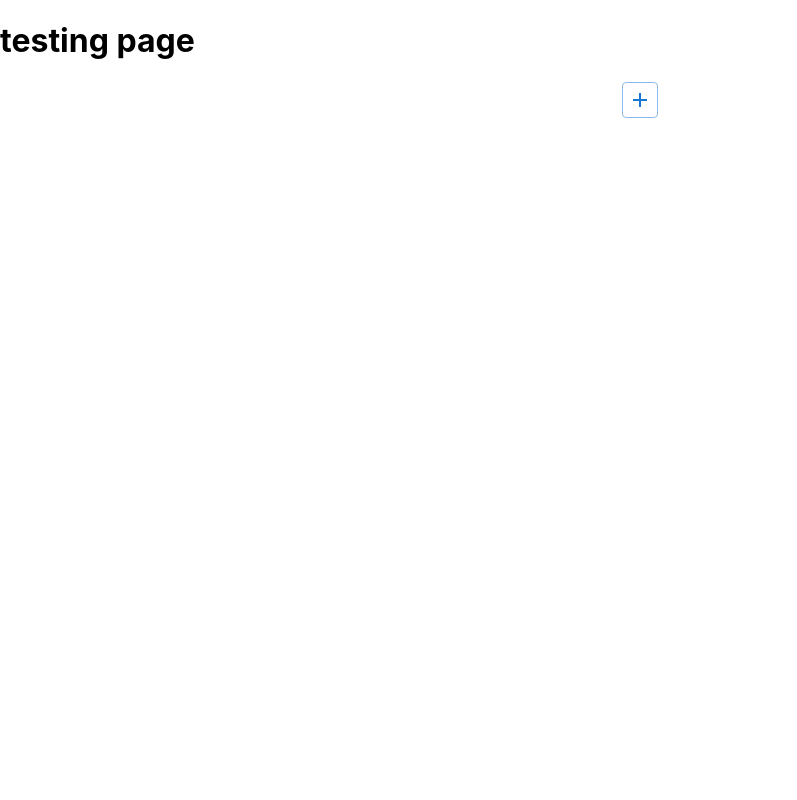
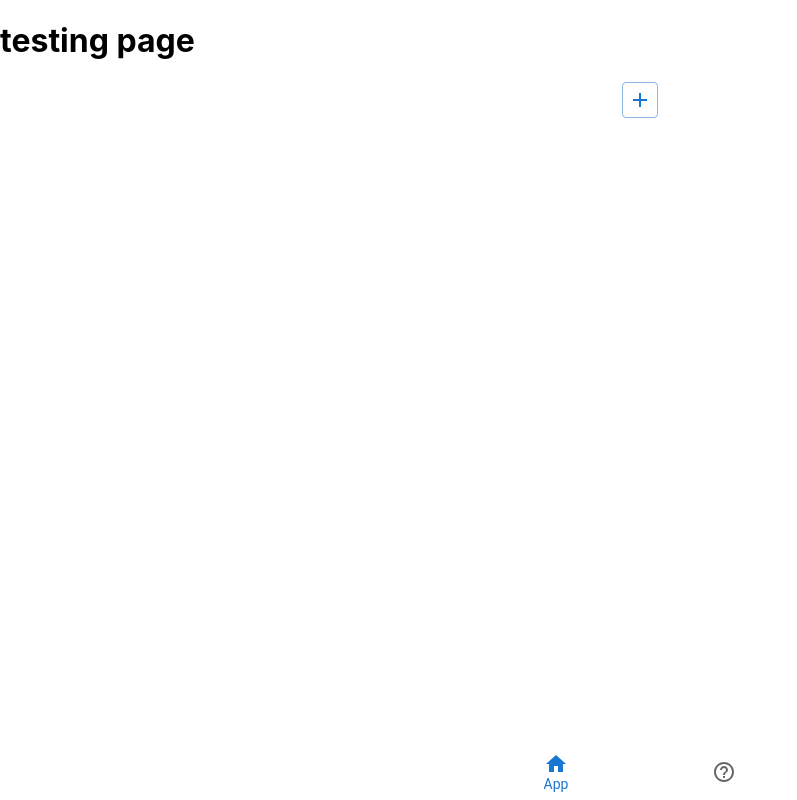
Before and after one commit to RiwajMainali/in.Vintori, a React (Create React App) app: page /test in a window 1280 px wide. Shown: the whole page, without its empty margins (0-797 px from the left). Built offline with nearby package versions, Linux system fonts and the light colour scheme.

Commit message:
added NavBar component
functional, just some minor cosmetic defects (see issues for details)

App.tsx is commented out, unsure what to place there at the moment

```diff
--- a/src/App.tsx
+++ b/src/App.tsx
@@ -6,6 +6,7 @@ import './App.css';
 import Root from './pages/Root';
 import Home from './pages/Home';
 import About from './pages/About';
+import NavBar from './components/NavBar';
 
 function Index() {
   return <h2>Home</h2>;
@@ -46,11 +47,12 @@ export default AppRouter;*/
 function App() {
   return (
     <div className="App">
-      <BrowserRouter>
+      {/*<BrowserRouter>
         <Route path="/" element={<Root />}></Route>
         <Route path="/home" element={<Home text={"Test"} />} />
         <Route path="/about" element={<About text={"Test"} />} />
-      </BrowserRouter>
+      </BrowserRouter>*/}
+
     </div>
   );
 }
--- /dev/null
+++ b/src/components/NavBar.css
@@ -0,0 +1,5 @@
+#NavBar {
+    align-items: center;
+    align-self: center;
+    align-content: center;
+}
--- /dev/null
+++ b/src/components/NavBar.tsx
@@ -0,0 +1,41 @@
+import React from 'react';
+import { useState } from 'react';
+import BottomNavigation from '@mui/material/BottomNavigation';
+import BottomNavigationAction from '@mui/material/BottomNavigationAction';
+import { Home, HelpOutline } from '@mui/icons-material';
+import { Link } from 'react-router-dom';
+import './NavBar.css';
+
+export default function NavBar() {
+    const [value, setValue] = React.useState(0);
+
+    const handleChange = ( event: React.SyntheticEvent, newValue: any ) => {
+
+        setValue(newValue);
+    };
+
+    return (
+        <div className='NavBar'>
+            <BottomNavigation
+                sx={{ width: '100%', position: 'fixed', bottom: 0 }}
+                value={value}
+                onChange={handleChange}
+            >
+                <BottomNavigationAction
+                    label="App"
+                    //value="app"
+                    icon={ <Home /> }
+                    component={ Link } to='/'
+                />
+                <BottomNavigationAction
+                    label="Tests"
+                    //value="test"
+                    icon={ <HelpOutline /> }
+                    component={ Link }
+                    to='/test'
+                />
+
+            </BottomNavigation>
+        </div>
+    );
+}
--- a/src/index.tsx
+++ b/src/index.tsx
@@ -9,6 +9,7 @@ import { createBrowserRouter, createRoutesFromElements, Route, RouterProvider }
 import Root from './pages/Root';
 import Test from './pages/Test';
 
+import NavBar from './components/NavBar';
 //root should probs include navbar
 /*const Root = () => /*<div>Root heading</div>;
 const Dashboard = () => <div>Dashboard</div>*/
@@ -34,5 +35,6 @@ root.render(
   <React.StrictMode>
     <RouterProvider router={router} />
     {/*<App />*/}
+
   </React.StrictMode>
 );
--- a/src/pages/Root.tsx
+++ b/src/pages/Root.tsx
@@ -3,6 +3,7 @@ import logo from '../logo.svg';
 import '../App.css';
 import { Router, Route, Link } from 'react-router-dom';
 import Test from './Test';
+import NavBar from '../components/NavBar';
 
 function Root() {
     return (
@@ -26,7 +27,7 @@ function Root() {
                 </li>
             </ul>
             </header>
-
+            <NavBar />
         </div>
     );
 }
--- a/src/pages/Test.tsx
+++ b/src/pages/Test.tsx
@@ -1,7 +1,7 @@
 import React from 'react';
 import IconButton from '../components/IconButton';
 import { Add } from '@mui/icons-material';
-
+import NavBar from '../components/NavBar';
 
 export default function Test() {
     //to be defined...
@@ -9,6 +9,7 @@ export default function Test() {
         <div className="Test">
             <h1>testing page</h1>
             <center><IconButton icon={<Add />}/></center>
+            <NavBar />
         </div>
     );
 }
```
